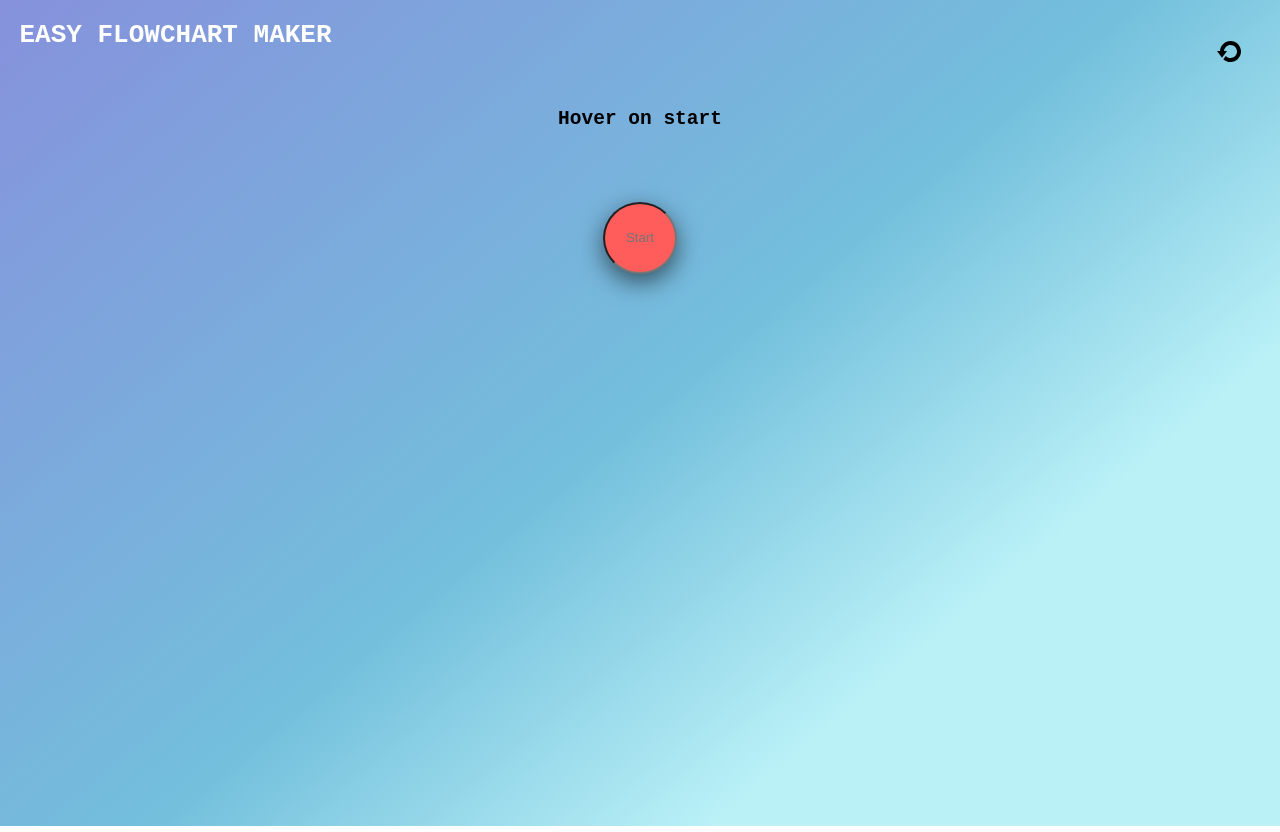
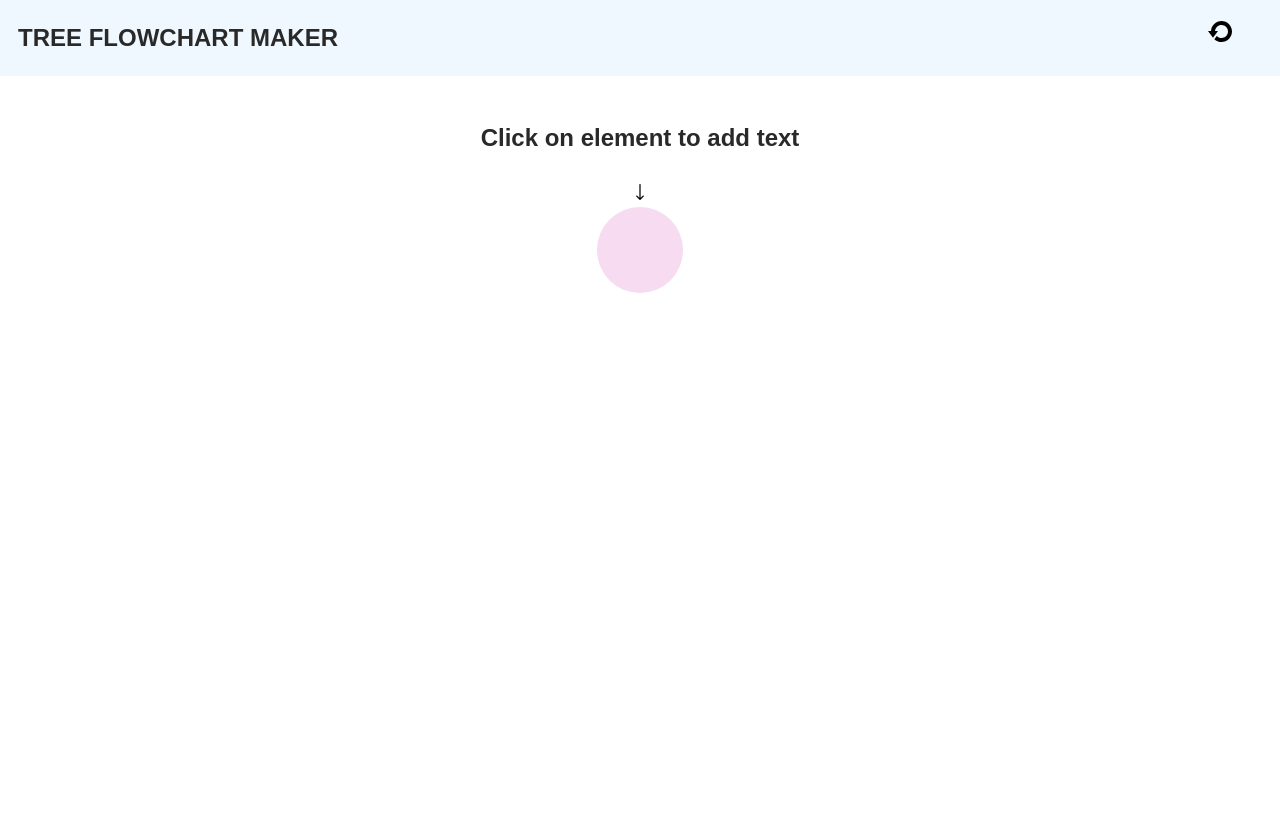
Before and after one commit to sakshikapoor/Easy-Flowchart-Maker, a React (Create React App) app: page / in a window 1280 px wide. Built offline with nearby package versions, Linux system fonts and the light colour scheme.

Commit message:
added delete functionality

```diff
--- a/src/App.css
+++ b/src/App.css
@@ -1,7 +1,7 @@
 html, head, body, #root {
 height: 100%;
 margin: 0em;
-font-family: monospace;
+font-family: Arial, Helvetica, sans-serif;
 }
 
 
@@ -11,7 +11,7 @@ font-family: monospace;
   height: fit-content;
   text-align: center;
   padding-bottom: 2em;
-  background-image: linear-gradient( 140deg, #8691dc 0%, #73bfdc 50%, #baf1f7 75%);
+  color: #292929;
 }
 .background > h2 {
   padding-top: 2em;
@@ -19,27 +19,27 @@ font-family: monospace;
 }
 
 .flow {
-  margin: 5em;
+  margin: 2em;
   display: flex;
   justify-content: center;
   align-items: center;
 }
 .refresh {
   transition: transform .4s;
-
-  position: absolute;
-  top: 3em;
+  position: fixed;
+  top: 1.2em;
   right: 3em;
-
+  cursor: pointer;
 }
 .refresh:hover {
   transform:rotate(-360deg)
 }
 .heading {
   text-align: left;
-  padding: 0.75em;
+  padding: 1em 0.75em;
   text-transform: uppercase;
-  color: white;
+  background: aliceblue;
+  color: #292929;
   font-weight: 900;
-  font-size: 2em;
+  font-size: 1.5em;
 }
--- a/src/App.js
+++ b/src/App.js
@@ -5,7 +5,6 @@ import refresh from './images/refresh.svg';
 function refreshPage() {
   window.location.reload();
 }
-
 
 function App() {
   const initialDetails = {
@@ -15,9 +14,9 @@ function App() {
   }
   return (
     <div className="background">
-      <div className="heading">Easy FlowChart Maker</div>
-      <h2>Hover on start</h2>
-      <div className="flow">
+      <div className="heading">Tree FlowChart Maker</div>
+      <h2>Click on element to add text</h2>
+      <div className="flow" id="flow">
         <Step details={initialDetails} />
       </div>
       <img src={refresh} className="refresh" alt="refresh" onClick={refreshPage} />
--- a/src/Step.css
+++ b/src/Step.css
@@ -3,22 +3,29 @@
     flex-direction: column;
     justify-content: center;
     align-items: center;
+    width: 100%;
+    position: relative;
 }
 
 .round-stop, .round-start {
-    background-color: #ff5c5c;
+    background-color: #F7DBF0;
     height: 5em;
     width: 5em;
     border-radius: 50%;
+    border: none;
     color: black;
 }
 
 .steps {
     margin: 0.5em;
     cursor: pointer;
-    box-shadow: rgb(0 0 0 / 57%) 0px 8px 24px;
     transition: transform .2s;
     text-align: center;
+    resize: none;
+    display:inline-block;
+    padding: 10px;
+    font-family: Arial, Helvetica, sans-serif;
+    vertical-align:middle;
 }
 .steps:hover {
     transform: scale(1.1);
@@ -28,6 +35,7 @@
     grid-template-columns: 1fr 1fr 1fr;
     gap: 10px;
     z-index: 1;
+    max-width: min-content;
 }
 .options > button {
     background-color: white;
@@ -44,10 +52,11 @@
 }
 
 .options > .add-step {
-    background-color: rgb(52, 214, 201);
+    background-color: #4acab5;
+    color: white;
 }
 .options > .stop {
-    background-color: rgb(248, 69, 56);
+    background-color: #ee8bd5;
     color: white;
 }
 
@@ -57,14 +66,16 @@
 .rectangle {
     width: 10em;
     height: 5em;
-    background: #e0e0e0;
+    background: #CDF0EA;
+    border: none;
     border-radius: 0.5em;
 }
 .diamond {
     height: 2em;
     width: 2em;
-    background: #b435a3;
+    background: #BEAEE2;
     border-radius: 0.5em;
+    border: none;
     transform: rotate(45deg);
 }
 .diamond:hover {
@@ -75,3 +86,33 @@
     display: grid;
     grid-template-columns: 1fr 1fr;
 }
+
+.rightLine {
+    height: 1px;
+    background: black;
+    width: 50%;
+}
+.leftLine {
+    height: 1px;
+    background: black;
+    width: 50%;
+    float: right;
+}
+.arrow {
+    height: 1em;
+}
+.show {
+    display: block;
+}
+.delete {
+    cursor: pointer;
+    border: none;
+    top: 0;
+    border-radius: 10px;
+    padding: 10px;
+    background: #424242;
+    color: white;
+    position: absolute;
+    left: 50%;
+    transform: translateX(3em);
+}
--- a/src/Step.js
+++ b/src/Step.js
@@ -1,5 +1,6 @@
 import './Step.css';
 import { useState, useEffect } from "react";
+import downArrow from './images/down-arrow.png';
 
 function getClass(type) {
     switch (type) {
@@ -30,9 +31,17 @@ function addDecision() {
     return (
         <div>
             <Step details={decisionDetails} />
+            <img className="arrow" src={downArrow} alt="down-arrow" />
             <div className="decision-container">
-                <Step details={stepDetails} />
-                <Step details={stepDetails} />
+                <div>
+                    <div className="leftLine"></div>
+                    <Step details={stepDetails} />
+                </div>
+                <div>
+                    <div className="rightLine"></div>
+                    <Step details={stepDetails} />
+                </div>
+
             </div>
         </div>
     )
@@ -42,14 +51,20 @@ function addEnd() {
     const stepDetails = {
         type: 'stop'
     }
-    return <Step details={stepDetails} />
+    return (<div>
+        <Step details={stepDetails} />
+    </div>);
+
 }
 
 function addStep() {
     const stepDetails = {
         type: 'one-step'
     }
-    return <Step details={stepDetails} />
+    return (<div>
+        <Step details={stepDetails} />
+    </div>)
+
 }
 
 
@@ -57,16 +72,14 @@ const Step = (props) => {
     const [display, setDisplay] = useState(false);
     const [nextSteps, setNextStep] = useState(null);
     const [childrenAdded, setChildrenAdded] = useState(false);
-    const [placeholderText, setPlaceholderText] = useState('');
+    const [textareaReadOnly, setTextareaReadOnly] = useState(false);
     const details = props.details;
     const stepsClass = 'steps ' + getClass(details.type);
 
     useEffect(() => {
         if (details.type === 'decision' || details.type === 'stop') {
             setChildrenAdded(true);
-        }
-        if (details.type === 'start') {
-            setPlaceholderText('Start')
+            setTextareaReadOnly(true);
         }
     }, [details.type]);
 
@@ -82,15 +95,23 @@ const Step = (props) => {
         setNextStep(addEnd());
         setChildrenAdded(true);
     }
+    const deleteChildren = () => {
+        setNextStep(null);
+        setChildrenAdded(false);
+    }
 
     return (
         <div>
             <div className="container" onMouseEnter={e => setDisplay(true)} onMouseLeave={e => setDisplay(false)}>
-                <input type="text" placeholder={placeholderText} className={stepsClass} />
+                <img className="arrow" src={downArrow} alt="down-arrow" />
+                <textarea rows="2" cols="20" wrap="hard" className={stepsClass} readOnly={textareaReadOnly} />
                 <div className={`${display && !childrenAdded ? "options" : "hide"}`}>
                     <button className="add-step" onClick={addNewStep}>Add</button>
                     <button className="add-step" onClick={addNewDecision}>Decide</button>
                     <button className="stop" onClick={addNewEnd}>Stop</button>
+                </div>
+                <div className={`${display && childrenAdded && details.type !== 'decision' ? "show" : "hide"}`}>
+                    <button className="delete" onClick={deleteChildren}>Delete child nodes</button>
                 </div>
             </div>
             <div id="next-steps">{nextSteps}</div>
```
Also changed, not shown: src/images/down-arrow.png (added).
